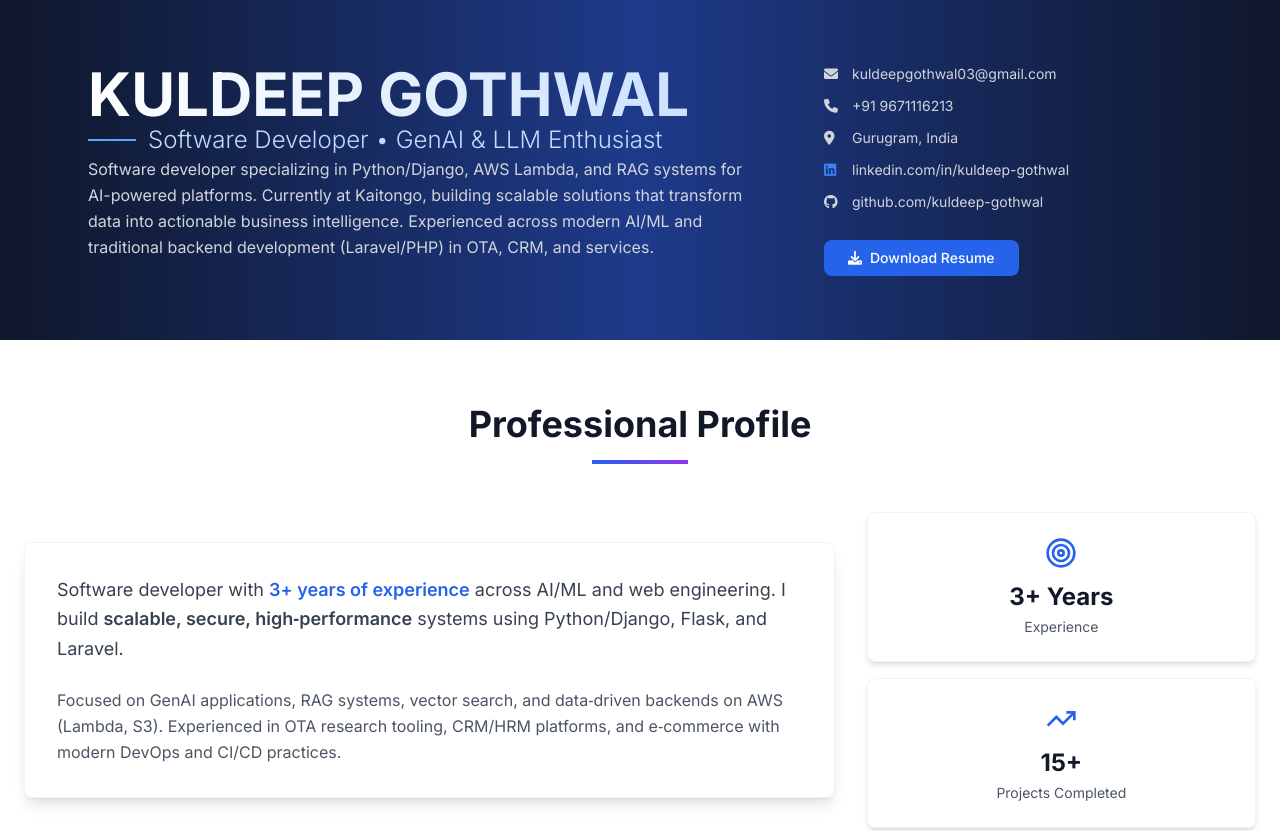
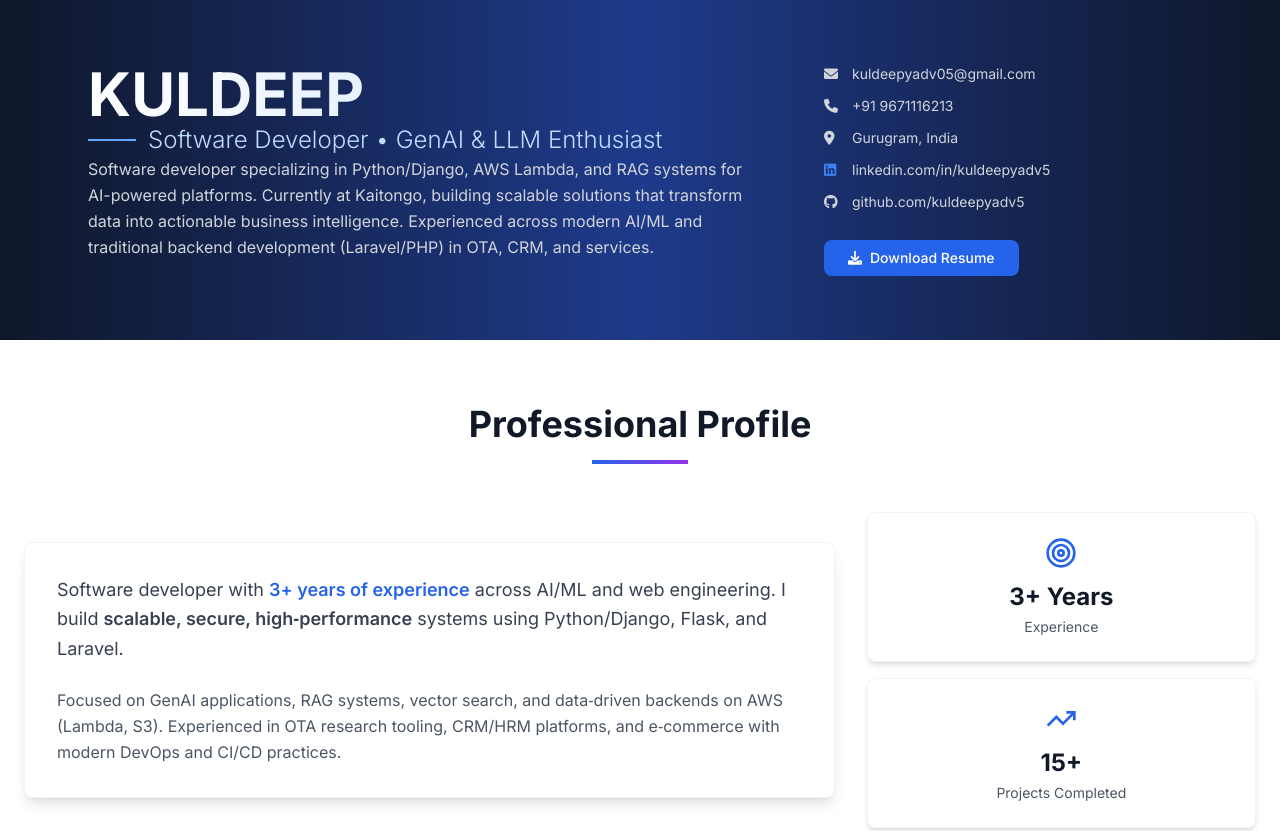
Before and after one commit to kuldeepyadv5/kuldeepyadv5.io, a plain HTML site: page index.html in a window 1280 px wide. Shown: the top 831 px of the page. Drawn offline with nearby package versions, Linux system fonts and the light colour scheme.

Commit message:
Replace old resume PDF with updated version and modify contact details in index.html

```diff
--- a/index.html
+++ b/index.html
@@ -3,7 +3,7 @@
 <head>
     <meta charset="UTF-8">
     <meta name="viewport" content="width=device-width, initial-scale=1.0">
-    <title>Kuldeep Gothwal - Gen AI Developer</title>
+    <title>Kuldeep - Gen AI Developer</title>
     <script src="https://cdn.tailwindcss.com"></script>
     <link href="https://cdnjs.cloudflare.com/ajax/libs/font-awesome/6.0.0/css/all.min.css" rel="stylesheet">
     <link href="https://fonts.googleapis.com/css2?family=Inter:wght@300;400;500;600;700&display=swap" rel="stylesheet">
@@ -42,7 +42,7 @@
         <div class="max-w-6xl mx-auto px-6">
             <div class="flex flex-col lg:flex-row justify-between items-start">
                 <div class="lg:w-2/3">
-                    <h1 class="text-5xl lg:text-6xl font-bold bg-gradient-to-r from-white to-blue-200 bg-clip-text text-transparent">KULDEEP GOTHWAL</h1>
+                    <h1 class="text-5xl lg:text-6xl font-bold bg-gradient-to-r from-white to-blue-200 bg-clip-text text-transparent">KULDEEP</h1>
                      <div class="flex items-center gap-3">
                         <div class="w-12 h-0.5 bg-blue-400"></div>
                         <p class="text-xl lg:text-2xl text-blue-200 font-light">Software Developer • GenAI & LLM Enthusiast</p>
@@ -57,7 +57,7 @@
                     <div class="space-y-3">
                     <div class="flex items-center text-gray-300 text-sm">
                         <i class="fas fa-envelope w-4 mr-3"></i>
-                        <a href="mailto:kuldeepgothwal03@gmail.com" class="hover:underline">kuldeepgothwal03@gmail.com</a>
+                        <a href="mailto:kuldeepyadv05@gmail.com" class="hover:underline">kuldeepyadv05@gmail.com</a>
                     </div>
 
                     <div class="flex items-center text-gray-300 text-sm">
@@ -73,21 +73,21 @@
                     </div>
                     <div class="flex items-center text-gray-300 text-sm">
                         <i class="fab fa-linkedin w-4 mr-3 text-blue-500"></i>
-                        <a href="https://www.linkedin.com/in/kuldeep-gothwal/" target="_blank" class="hover:underline">
-                            linkedin.com/in/kuldeep-gothwal
+                        <a href="https://www.linkedin.com/in/kuldeepyadv5/" target="_blank" class="hover:underline">
+                            linkedin.com/in/kuldeepyadv5
                         </a>
                     </div>
 
 
                     <div class="flex items-center text-gray-300 text-sm">
                         <i class="fab fa-github w-4 mr-3"></i>
-                        <a href="https://github.com/kuldeep-gothwal" target="_blank" class="hover:underline">
-                            github.com/kuldeep-gothwal
+                        <a href="https://github.com/kuldeepyadv5" target="_blank" class="hover:underline">
+                            github.com/kuldeepyadv5
                         </a>
                     </div>
 
                         <div class="pt-4">
-                            <a href="assests/data/Kuldeep_Gothwal_v4.pdf" download class="bg-blue-600 hover:bg-blue-700 text-white px-6 py-2 rounded-lg text-sm font-medium transition duration-300 inline-flex items-center">
+                            <a href="assests/data/Kuldeep_v4.1.pdf" download class="bg-blue-600 hover:bg-blue-700 text-white px-6 py-2 rounded-lg text-sm font-medium transition duration-300 inline-flex items-center">
                                 <i class="fas fa-download mr-2"></i>
                                 Download Resume
                             </a>
@@ -545,7 +545,7 @@
                                 <div class="inline-flex items-center rounded-full border px-2.5 py-0.5 font-semibold transition-colors focus:outline-none focus:ring-2 focus:ring-ring focus:ring-offset-2 text-foreground text-xs">Vector DB</div>
                             </div>
                         </div>
-                        <a href="https://github.com/kuldeep-gothwal" target="_blank" rel="noopener noreferrer" class="inline-flex items-center justify-center gap-2 whitespace-nowrap text-sm font-medium ring-offset-background focus-visible:outline-none focus-visible:ring-2 focus-visible:ring-ring focus-visible:ring-offset-2 disabled:pointer-events-none disabled:opacity-50 [&_svg]:pointer-events-none [&_svg]:size-4 [&_svg]:shrink-0 border border-input hover:bg-accent hover:text-accent-foreground h-9 rounded-md px-3 w-full group-hover:bg-blue-50 transition-colors bg-transparent">
+                        <a href="https://github.com/kuldeepyadv5" target="_blank" rel="noopener noreferrer" class="inline-flex items-center justify-center gap-2 whitespace-nowrap text-sm font-medium ring-offset-background focus-visible:outline-none focus-visible:ring-2 focus-visible:ring-ring focus-visible:ring-offset-2 disabled:pointer-events-none disabled:opacity-50 [&_svg]:pointer-events-none [&_svg]:size-4 [&_svg]:shrink-0 border border-input hover:bg-accent hover:text-accent-foreground h-9 rounded-md px-3 w-full group-hover:bg-blue-50 transition-colors bg-transparent">
                             <svg xmlns="http://www.w3.org/2000/svg" width="24" height="24" viewBox="0 0 24 24" fill="none" stroke="currentColor" stroke-width="2" stroke-linecap="round" stroke-linejoin="round" class="lucide lucide-external-link w-4 h-4 mr-2">
                                 <path d="M15 3h6v6"></path>
                                 <path d="M10 14 21 3"></path>
@@ -832,24 +832,24 @@
                     <svg xmlns="http://www.w3.org/2000/svg" width="24" height="24" viewBox="0 0 24 24" fill="none" stroke="currentColor" stroke-width="2" stroke-linecap="round" stroke-linejoin="round" class="lucide lucide-heart w-4 h-4 text-red-500 fill-current"><path d="M19 14c1.49-1.46 3-3.21 3-5.5A5.5 5.5 0 0 0 16.5 3c-1.76 0-3 .5-4.5 2-1.5-1.5-2.74-2-4.5-2A5.5 5.5 0 0 0 2 8.5c0 2.3 1.5 4.05 3 5.5l7 7Z"></path></svg>
                     <span class="text-gray-400">and</span>
                     <svg xmlns="http://www.w3.org/2000/svg" width="24" height="24" viewBox="0 0 24 24" fill="none" stroke="currentColor" stroke-width="2" stroke-linecap="round" stroke-linejoin="round" class="lucide lucide-code w-4 h-4 text-blue-400"><polyline points="16 18 22 12 16 6"></polyline><polyline points="8 6 2 12 8 18"></polyline></svg>
-                    <span class="text-gray-400">by Kuldeep Gothwal</span>
+                    <span class="text-gray-400">by Kuldeep</span>
                 </div>
                 <div class="w-16 h-0.5 bg-gradient-to-r from-blue-500 to-purple-500 md:mx-0 mx-auto mb-4"></div>
-                <p class="text-gray-400 text-sm">© 2025 Kuldeep Gothwal. All rights reserved.</p>
+                <p class="text-gray-400 text-sm">© 2025 Kuldeep. All rights reserved.</p>
             </div>
 
         <div class="text-center">
                 <div class="text-gray-300 text-sm mb-3">Quick Links</div>
                 <div class="flex flex-wrap justify-center gap-3">
-                    <a href="mailto:kuldeepgothwal03@gmail.com" class="inline-flex items-center gap-2 text-gray-300 hover:text-white text-sm"><i class="fas fa-envelope"></i>Email</a>
+                    <a href="mailto:kuldeepyadv05@gmail.com" class="inline-flex items-center gap-2 text-gray-300 hover:text-white text-sm"><i class="fas fa-envelope"></i>Email</a>
                     <a href="tel:+919671116213" class="inline-flex items-center gap-2 text-gray-300 hover:text-white text-sm"><i class="fas fa-phone"></i>Call</a>
-                    <a href="https://www.linkedin.com/in/kuldeep-gothwal/" target="_blank" class="inline-flex items-center gap-2 text-gray-300 hover:text-white text-sm"><i class="fab fa-linkedin"></i>LinkedIn</a>
-                    <a href="https://github.com/kuldeep-gothwal" target="_blank" class="inline-flex items-center gap-2 text-gray-300 hover:text-white text-sm"><i class="fab fa-github"></i>GitHub</a>
+                    <a href="https://www.linkedin.com/in/kuldeepyadv5/" target="_blank" class="inline-flex items-center gap-2 text-gray-300 hover:text-white text-sm"><i class="fab fa-linkedin"></i>LinkedIn</a>
+                    <a href="https://github.com/kuldeepyadv5" target="_blank" class="inline-flex items-center gap-2 text-gray-300 hover:text-white text-sm"><i class="fab fa-github"></i>GitHub</a>
                 </div>
             </div>
 
             <div class="text-center md:text-right">
-                <a href="assests/data/Kuldeep_Gothwal_v4.pdf" download class="inline-flex items-center bg-blue-600 hover:bg-blue-700 text-white px-4 py-2 rounded-lg text-sm font-medium transition duration-300">
+                <a href="assests/data/Kuldeep_v4.1.pdf" download class="inline-flex items-center bg-blue-600 hover:bg-blue-700 text-white px-4 py-2 rounded-lg text-sm font-medium transition duration-300">
                     <i class="fas fa-download mr-2"></i> Download Resume
                 </a>
             </div>
```
Also changed, not shown: 2 other files.
